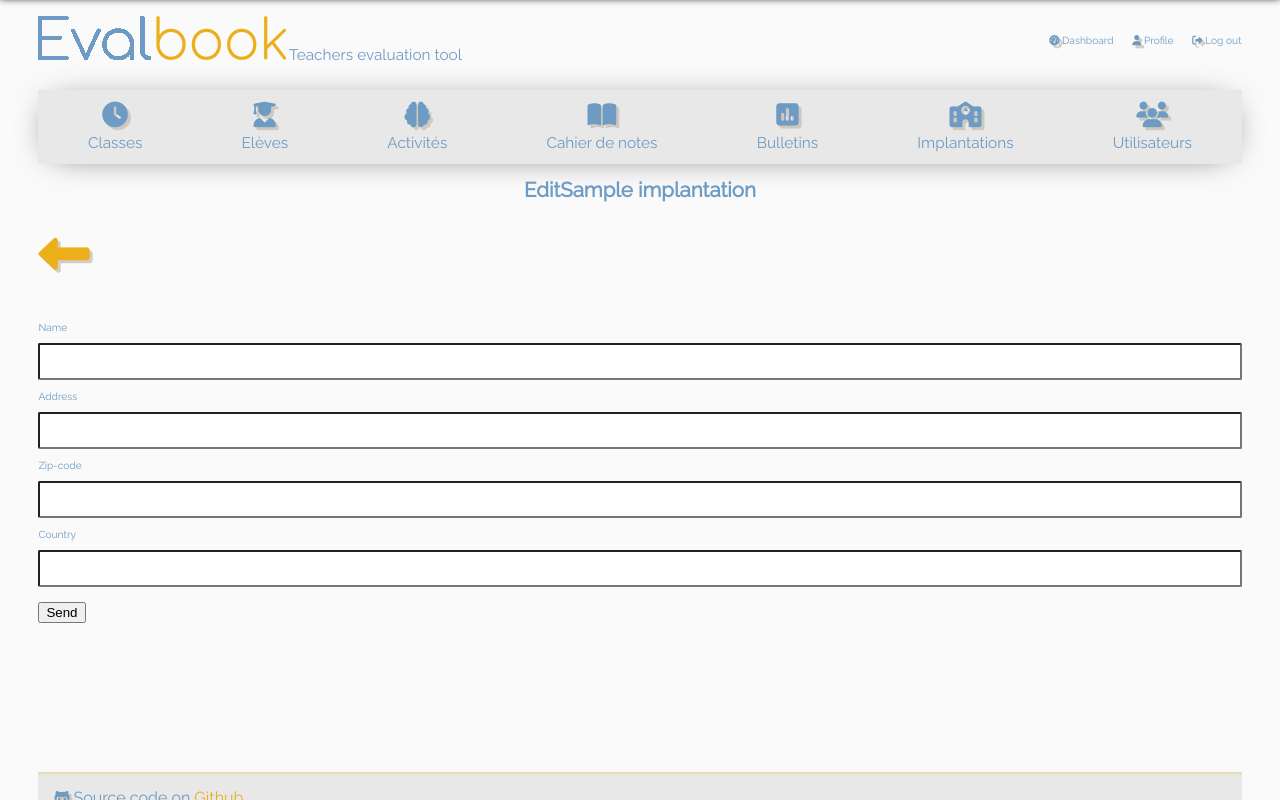
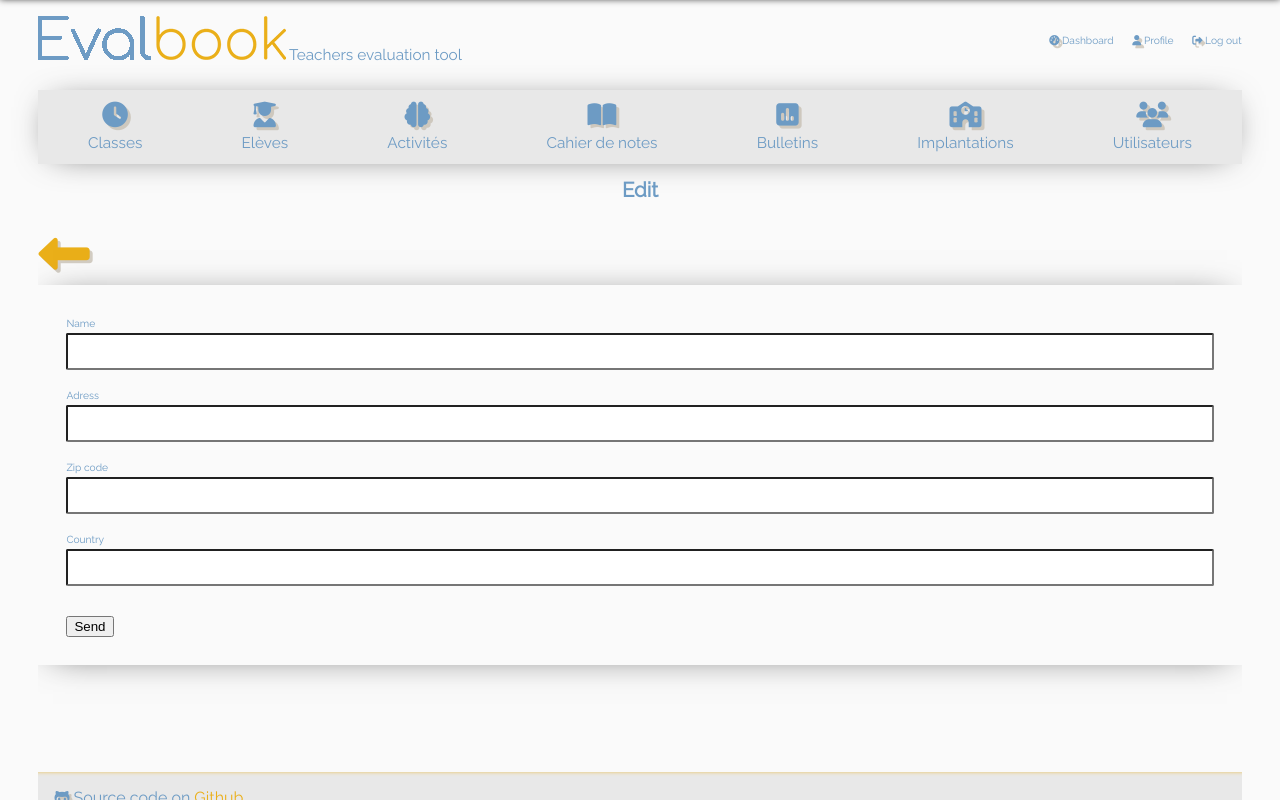
Before and after one commit to EvalBook/EvalBook, a Symfony app: template templates/implantation/form.html.twig in a window 1280 px wide. Run offline with Twig, Linux system fonts and the light colour scheme; the template is opened without the code that fills it: most values are stand-ins (such as "Sample title", 1, 10 or a date in 2020); form fields are guessed from the names that the template uses; style sheets or scripts are compiled from the project's sources; some libraries are stand-ins or nearby versions.

Commit message:
Forms tweaking.

```diff
--- a/assets/css/theme.css
+++ b/assets/css/theme.css
@@ -210,8 +210,7 @@ form {
     display: flex;
     flex-direction: column;
     width: 100%;
-    line-height: 4vh;
-    margin-top: 2vw;
+    line-height: 2.5vh;
 }
 
 input {
@@ -239,10 +238,36 @@ button[type="submit"] {
     margin-right: 5vw;
 }
 
+.form-row, .form-row label, .form-row input {
+    display:flex;
+    flex-direction: column;
+    justify-content: flex-start;
+}
+
+.form-row ul {
+    list-style-type: none;
+    margin: 0;
+    padding: 0;
+}
+
+.form-error {
+    font-size: 0.7vw;
+    color: #D98484;
+    font-weight: bold;
+}
+
+.form-row {
+    margin-bottom: 15px;
+}
+
+.form-content {
+    padding: 28px;
+}
+
 /**
  * Tables and global content data.
  */
-table {
+table, .form-content {
     text-align: left;
     box-shadow: 0 2px 35px -15px rgba(0,0,0,0.75);
     border-collapse: collapse;
--- a/assets/js/controls.js
+++ b/assets/js/controls.js
@@ -26,6 +26,6 @@ window.addEventListener('click', function(event) {
 window.setTimeout(function() {
     let dialogs = document.getElementsByClassName("dialog");
     for(let dialog of dialogs) {
-        dialog.parentElement.removeChild(dialog);
+        //dialog.parentElement.removeChild(dialog);
     }
 }, 4000);
--- a/templates/implantation/form.html.twig
+++ b/templates/implantation/form.html.twig
@@ -6,7 +6,7 @@
 {% endblock %}
 
 {% block title %}
-    {{ implantation.id is defined ? 'Edit'|trans ~ implantation.name : 'Add'|trans }}
+    {{ implantation.id is defined ? 'Edit'|trans : 'Add'|trans }}
 {% endblock %}
 
 {% block body %}
@@ -15,26 +15,45 @@
             <i class="fas fa-long-arrow-alt-left"></i>
         </a>
 
+        <div class="form-content">
             {{ form_start(form) }}
-        {{ form_errors(form) }}
 
             {# Implantation name #}
-        {{ form_label(form.name, 'Name') }}
+            <div class="form-row">
+                {{ form_label(form.name, 'Name'|trans) }}
                 {{ form_widget(form.name) }}
+                <span class="form-error">
+                    {{ form_errors(form.name) }}
+                </span>
+            </div>
 
             {# Implantation address #}
-        {{ form_label(form.address, 'Address') }}
+            <div class="form-row">
+                {{ form_label(form.address, 'Address'|trans) }}
                 {{ form_widget(form.address) }}
-
+                <span class="form-error">
+                    {{ form_errors(form.address) }}
+                </span>
+            </div>
 
             {# Implantation zip code #}
-        {{ form_label(form.zipCode, 'Zip-code') }}
+            <div class="form-row">
+                {{ form_label(form.zipCode, 'Zip-code'|trans) }}
                 {{ form_widget(form.zipCode) }}
+                <span class="form-error">
+                    {{ form_errors(form.zipCode) }}
+                </span>
+            </div>
 
 
             {# Implantation country #}
-        {{ form_label(form.country, 'Country') }}
+            <div class="form-row">
+                {{ form_label(form.country, 'Country'|trans) }}
                 {{ form_widget(form.country) }}
+                <span class="form-error">
+                    {{ form_errors(form.country) }}
+                </span>
+            </div>
 
             {# Submit button #}
             {{ form_row(form.submit, {
@@ -44,4 +63,5 @@
 
             {{ form_end(form) }}
         </div>
+    </div>
 {% endblock %}
--- a/translations/forms.en.yaml
+++ b/translations/forms.en.yaml
@@ -72,18 +72,3 @@ user:
     ROLE_IMPLANTATION_EDIT: Editer une implantation
     ROLE_IMPLANTATION_CREATE: Créer une implantation
     ROLE_IMPLANTATION_DELETE: Supprimer une implantation
-
-implantations:
-  name: Implantation name
-  address: Implantation address
-  zip-code: Zip code
-  country: Country
-
-  message:
-    name-too-short: The implantation name is too short.
-    name-too-long: The implantation name is too long.
-    address-too-short: Address is too short.
-    address-too-long: Address is too long.
-    zip-is-blank: Zip code cannot be empty.
-    country-name-too-short: Country name is too short.
-    country-name-too-long: Country name is too long.
--- a/translations/validators.en.yaml
+++ b/translations/validators.en.yaml
@@ -94,3 +94,12 @@ Error: Error
 'This form should not contain extra fields.': 'This form should not contain extra fields.'
 'The uploaded file was too large. Please try to upload a smaller file.': 'The uploaded file was too large. Please try to upload a smaller file.'
 'The CSRF token is invalid. Please try to resubmit the form.': 'The CSRF token is invalid. Please try to resubmit the form.'
+
+implantation:
+  name-too-short: The implantation name is too short.
+  name-too-long: The implantation name is too long.
+  address-too-short: Address is too short.
+  address-too-long: Address is too long.
+  zip-is-blank: Zip code cannot be empty.
+  country-name-too-short: Country name is too short.
+  country-name-too-long: Country name is too long.
```
Also changed, not shown: src/Form/ImplantationType.php (+8 -12 lines), templates/users/profile.html.twig (+19 -4 lines), translations/forms.fr.yaml (+0 -15 lines), translations/templates.fr.yaml (+9 -0 lines), translations/validators.fr.yaml (+9 -0 lines), translations/templates.en.yaml (line endings or trailing spaces), 1 other file. Lines whose indentation alone changed are shown as unchanged.
